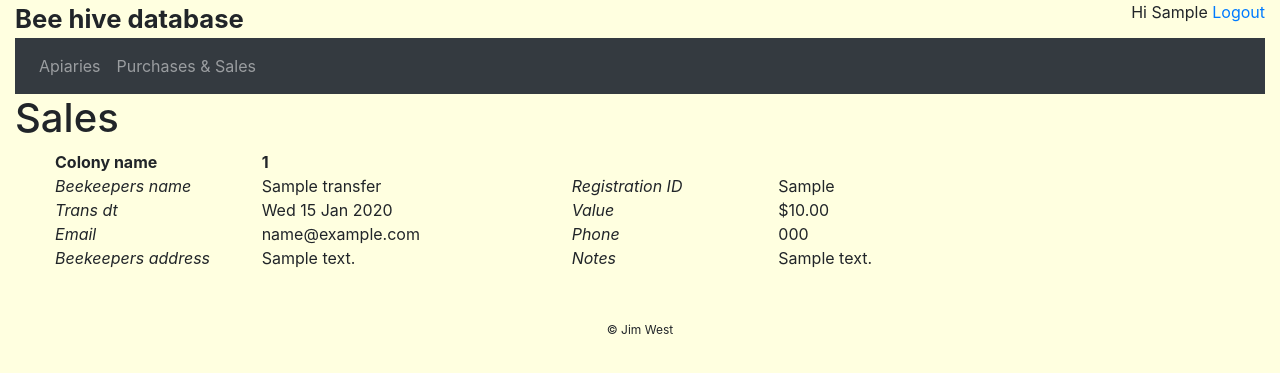
After one commit to Jimboeri/bee-db, a Django app: page /beedb/purch/ in a window 1280 px wide. The commit adds this page. Shown: the top 373 px of the page. Run offline with Django 3.2, Linux system fonts and the light colour scheme; a user stored in the database is signed in; tables that the repository leaves empty hold one stand-in row (values such as "Sample post"); some libraries are stand-ins or nearby versions.

Commit message:
Added purch & sales view

```diff
--- a/bee/beedb/models.py
+++ b/bee/beedb/models.py
@@ -7,7 +7,6 @@ from django.db.models.signals import post_save
 
 
 # Create your models here.
-
 
 
 #class Beek(models.Model):
@@ -29,6 +28,13 @@ class Apiary(models.Model):
     beek = models.ForeignKey(User, on_delete=models.CASCADE)
     apiaryID = models.CharField(max_length=50)
     descr = models.TextField(blank=True, null=True)
+    latitude  = models.DecimalField(max_digits=10, decimal_places=5, default=0)
+    longitude  = models.DecimalField(max_digits=10, decimal_places=5, default=0)
+    ownerResident = models.CharField("Name of owner / occupier", max_length=200, blank=True, null=True)
+    residentPhone = models.CharField(max_length=50, blank=True, null=True)
+    address = models.TextField(blank=True, null=True)
+    location = models.TextField(blank=True, null=True, help_text="Where the hives are located")
+    hazards = models.TextField(blank=True, null=True)
 
     class Meta:
         ordering = ["apiaryID"]
@@ -191,6 +197,10 @@ class Transfer(models.Model):
     class Meta:
         ordering = ["-dt"]
 
+    def __str__(self):
+        return(f"Colony: {self.colony.colonyID}")
+
+
 class Audit(models.Model):
     """
     Table to store transactions
--- /dev/null
+++ b/bee/beedb/templates/beedb/purchSales.html
@@ -0,0 +1,100 @@
+{% extends "beedb/webbase.html" %}
+
+{% block title %}
+Purchases & Sales
+{% endblock %}
+
+{% block web-body %}
+<div class="bd_bee_background">
+  <div id="purchSale">
+    {% if disp %}
+      <div class="list-group">
+        {% if pList %}
+            <H1>Purchases</H1>
+            <ul>
+            {% for p in pList%}
+              <div class="row font-weight-bold">
+                <div class="col-sm-2">Colony name</div>
+                <div class="col-sm-3">{{p.colony.colonyID}}</div>
+              </div>
+
+              <div class="row">
+                <div class="col-sm-2 font-italic">Beekeepers name</div>
+                <div class="col-sm-3">{{p.beek_name}}</div>
+                <div class="col-sm-2 font-italic">Registration ID</div>
+                <div class="col-sm-3">{{p.beek_registration}}</div>
+              </div>
+
+              <div class="row">
+                <div class="col-sm-2 font-italic">Trans dt</div>
+                <div class="col-sm-3">{{p.dt|date:"D d M Y"}}</div>
+                <div class="col-sm-2 font-italic">Value</div>
+                <div class="col-sm-3">${{p.cost}}</div>
+              </div>
+
+              <div class="row">
+                <div class="col-sm-2 font-italic">Email</div>
+                <div class="col-sm-3">{{p.beek_email}}</div>
+                <div class="col-sm-2 font-italic">Phone</div>
+                <div class="col-sm-3">{{p.beek_phone}}</div>
+              </div>
+
+              <div class="row">
+                <div class="col-sm-2 font-italic">Beekeepers address</div>
+                <div class="col-sm-3">{{p.beek_address}}</div>
+                <div class="col-sm-2 font-italic">Notes</div>
+                <div class="col-sm-3">{{p.notes}}</div>
+              </div>
+
+              <br>
+            {% endfor %}
+            </ul>
+        {% endif %}
+        {% if sList %}
+            <H1>Sales</H1>
+            <ul>
+            {% for s in sList%}
+              <div class="row font-weight-bold">
+                <div class="col-sm-2">Colony name</div>
+                <div class="col-sm-3">{{s.colony.colonyID}}</div>
+              </div>
+
+              <div class="row">
+                <div class="col-sm-2 font-italic">Beekeepers name</div>
+                <div class="col-sm-3">{{s.beek_name}}</div>
+                <div class="col-sm-2 font-italic">Registration ID</div>
+                <div class="col-sm-3">{{s.beek_registration}}</div>
+              </div>
+
+              <div class="row">
+                <div class="col-sm-2 font-italic">Trans dt</div>
+                <div class="col-sm-3">{{s.dt|date:"D d M Y"}}</div>
+                <div class="col-sm-2 font-italic">Value</div>
+                <div class="col-sm-3">${{s.cost}}</div>
+              </div>
+
+              <div class="row">
+                <div class="col-sm-2 font-italic">Email</div>
+                <div class="col-sm-3">{{s.beek_email}}</div>
+                <div class="col-sm-2 font-italic">Phone</div>
+                <div class="col-sm-3">{{s.beek_phone}}</div>
+              </div>
+
+              <div class="row">
+                <div class="col-sm-2 font-italic">Beekeepers address</div>
+                <div class="col-sm-3">{{s.beek_address}}</div>
+                <div class="col-sm-2 font-italic">Notes</div>
+                <div class="col-sm-3">{{s.notes}}</div>
+              </div>
+
+              <br>
+            {% endfor %}
+            </ul>
+        {% endif %}
+      </div>
+    {% else %}
+      <p>No purchases or sales</p>
+    {% endif %}
+  </div>
+</div>
+{% endblock %}
--- a/bee/beedb/templates/beedb/webbase.html
+++ b/bee/beedb/templates/beedb/webbase.html
@@ -10,15 +10,6 @@
     <script src="https://cdnjs.cloudflare.com/ajax/libs/popper.js/1.14.7/umd/popper.min.js"></script>
     <script src="https://maxcdn.bootstrapcdn.com/bootstrap/4.3.1/js/bootstrap.min.js"></script>
     {% block pagerefresh %}<meta http-equiv="refresh" content="600">{% endblock %}
-    <!-- Global site tag (gtag.js) - Google Analytics -->
-    <script async src="https://www.googletagmanager.com/gtag/js?id=UA-132422735-2"></script>
-    <script>
-      window.dataLayer = window.dataLayer || [];
-      function gtag(){dataLayer.push(arguments);}
-      gtag('js', new Date());
-
-      gtag('config', 'UA-132422735-2');
-    </script>
 
     <title>
 	    {% block title %}
@@ -61,7 +52,8 @@
             {% endif %}
               <a class="nav-link" href="{% url 'beedb:index' %}">Apiaries</a>
             </li>
-
+            <li class="nav-item"></li>
+            <a class="nav-link" href="{% url 'beedb:purchSales' %}">Purchases & Sales</a>
           </ul>
         </div>
       </nav>
--- a/bee/beedb/urls.py
+++ b/bee/beedb/urls.py
@@ -29,6 +29,7 @@ urlpatterns = [
     path("inspection/del/<int:ins_ref>/", views.inspectDel, name="inspectDel"),
     path("diary/<int:diary_ref>/", views.diaryDetail, name="diaryDetail"),
     path("diary/modify/<int:diary_ref>/", views.diaryMod, name="diaryMod"),
+    path("purch/", views.purchSales, name="purchSales"),
     path("logout/", views.logout, name="logout"),
     path("login/", views.login, name="login"),
     path("signup/", views.signup, name="signup"),
--- a/bee/beedb/views.py
+++ b/bee/beedb/views.py
@@ -434,6 +434,27 @@ def colDiaryAdd(request, col_ref):
     context = {"form": nf, "col": col}
     return render(request, "beedb/colDiaryAdd.html", context)
 
+def purchSales(request):
+    aList = request.user.apiary_set.all()
+    print(f"Number of apiaries is {len(aList)}")
+    pList = []
+    sList = []
+    for a in aList:
+        for c in a.colony_set.all():
+            for t in c.transfer_set.filter(transaction__lte=2):
+                if t.transaction == 1:
+                    print(f"Sale")
+                    sList.append(t)
+                else:
+                    print(f"Purchase")
+                    pList.append(t)
+    disp = False
+    if pList or sList:
+        disp = True
+    context = {"pList": pList, "sList": sList, "disp": disp}
+    return render(request, "beedb/purchSales.html", context)
+
+
 
 def login(request):
     if request.user.is_authenticated:
--- a/docker-compose.yml
+++ b/docker-compose.yml
@@ -10,7 +10,7 @@ services:
       - postgres-data:/var/lib/postgresql/data
     networks:
       - default
-    restart: always
+    #restart: always
 
   web:
     image: jimboeri/bee-db
@@ -25,7 +25,7 @@ services:
       - bee-db
     networks:
       - default
-    restart: always
+    #restart: always
 
 networks:
   #influxdb_default:
```
Also changed, not shown: bee/beedb/forms.py (+11 -1 lines), bee/beedb/migrations/0029_auto_20210418_0930.py (added), bee/beedb/templates/beedb/colAdd.html (line endings or trailing spaces).
